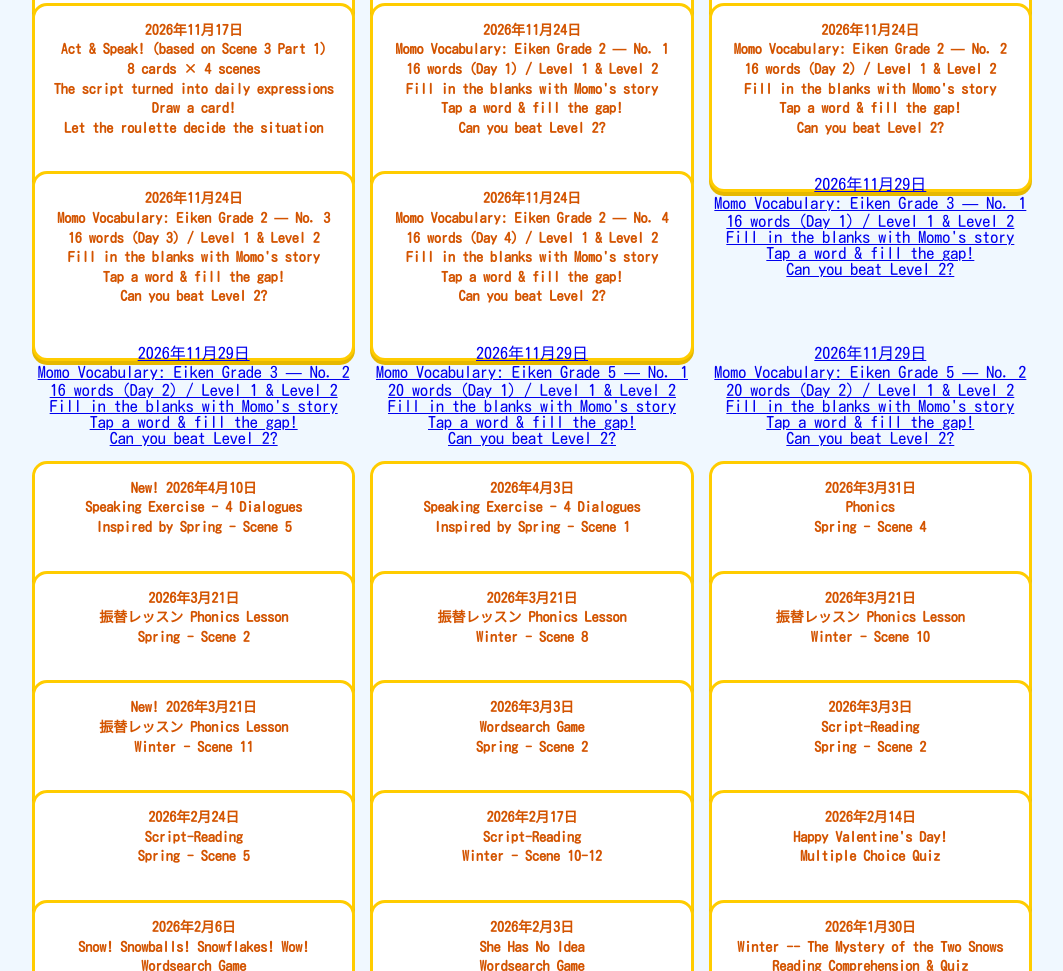
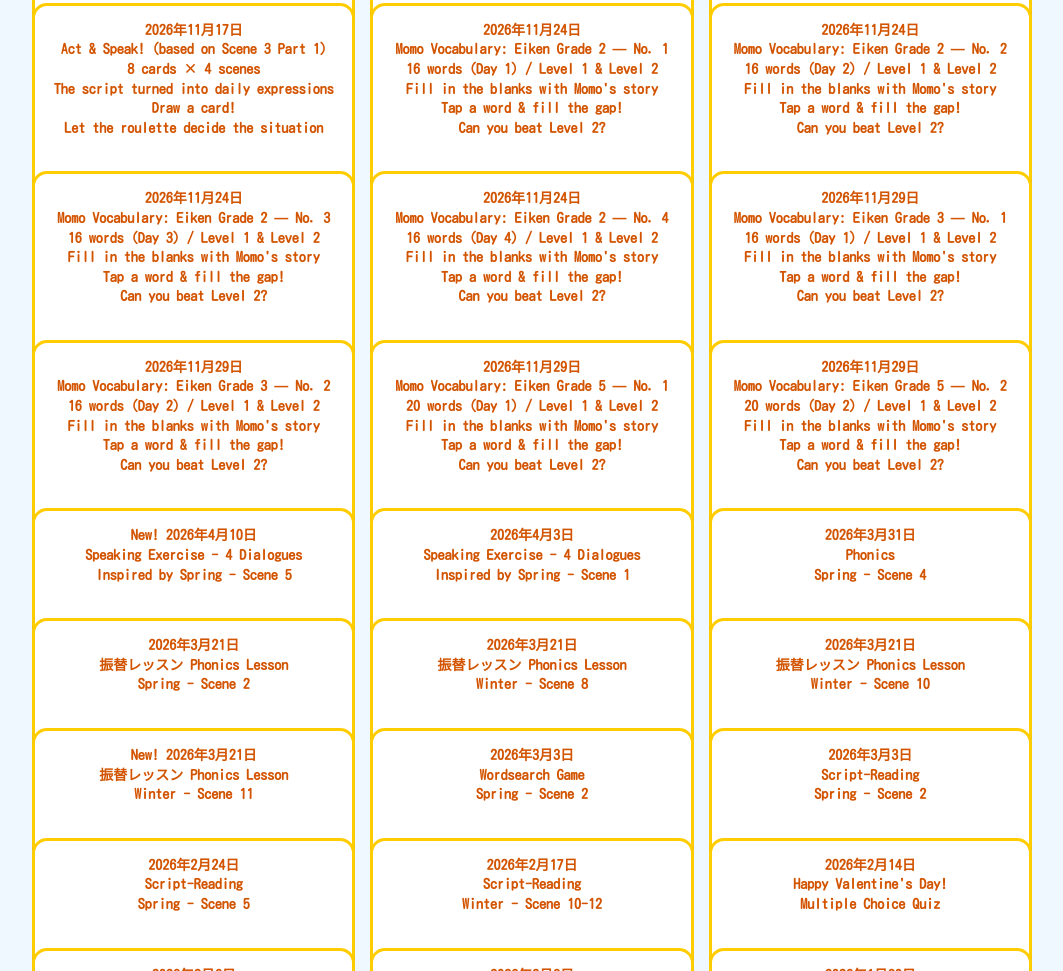
Before and after one commit to EigoStudio/musical-homework, a plain HTML site: page index.html in a window 1280 px wide. Shown: the part 988-1959 px from the top of the page, without its empty margins (108-1171 px from the left). Drawn offline with Linux system fonts and the light colour scheme.

Commit message:
Add vocabulary links for Eiken Grade 3 and 5

```diff
--- a/index.html
+++ b/index.html
@@ -229,6 +229,7 @@
   </a>
 </li>
 
+        <li>
         <a href="Momo-Vocab-3Q-Day1.html">
     2026年11月29日<br>
     Momo Vocabulary: Eiken Grade 3 — No. 1<br>
@@ -239,6 +240,7 @@
   </a>
 </li>
 
+        <li>
         <a href="Momo-Vocab-3Q-Day2.html">
     2026年11月29日<br>
     Momo Vocabulary: Eiken Grade 3 — No. 2<br>
@@ -249,6 +251,7 @@
   </a>
 </li>
 
+            <li>
         <a href="Momo-Vocab-5Q-Day1.html">
     2026年11月29日<br>
     Momo Vocabulary: Eiken Grade 5 — No. 1<br>
@@ -259,6 +262,7 @@
   </a>
 </li>
 
+        <li>
         <a href="Momo-Vocab-5Q-Day2.html">
     2026年11月29日<br>
     Momo Vocabulary: Eiken Grade 5 — No. 2<br>
```
